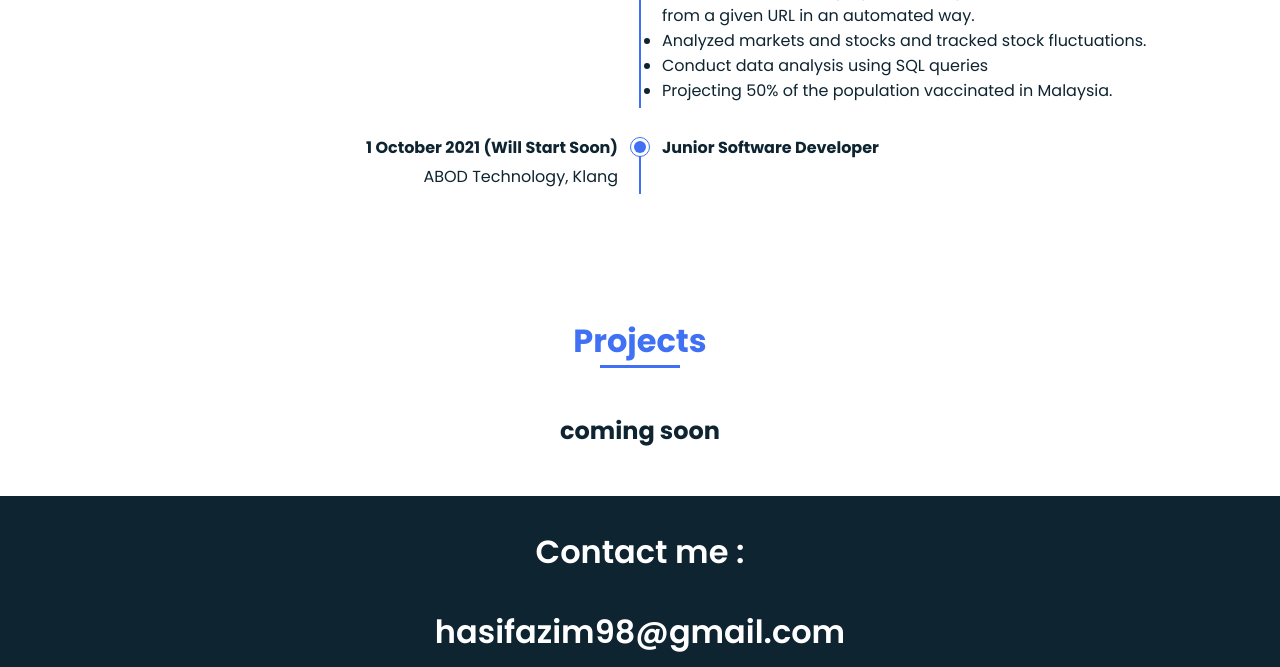
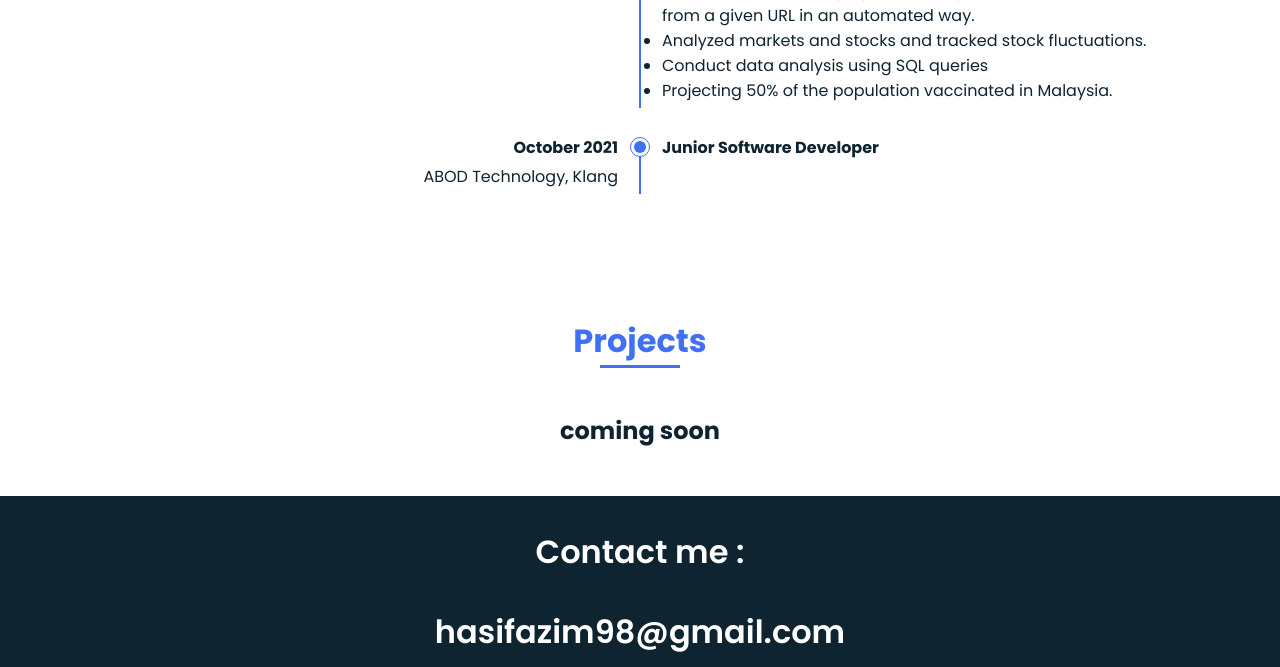
Before and after one commit to Acippppp/Acippppp.github.io, a plain HTML site: page index.html in a window 1280 px wide. Shown: the part 3420-4087 px from the top of the page. Drawn offline with nearby package versions, Linux system fonts and the light colour scheme.

Commit message:
Update index.html

```diff
--- a/index.html
+++ b/index.html
@@ -309,7 +309,7 @@
 
                     <div class="experience__content">
                         <div>
-                            <h3 class="experience__year">1 October 2021 (Will Start Soon)</h3>
+                            <h3 class="experience__year"> October 2021 </h3>
                             <span class="experience__university">ABOD Technology, Klang</span>
                         </div>
 
```
